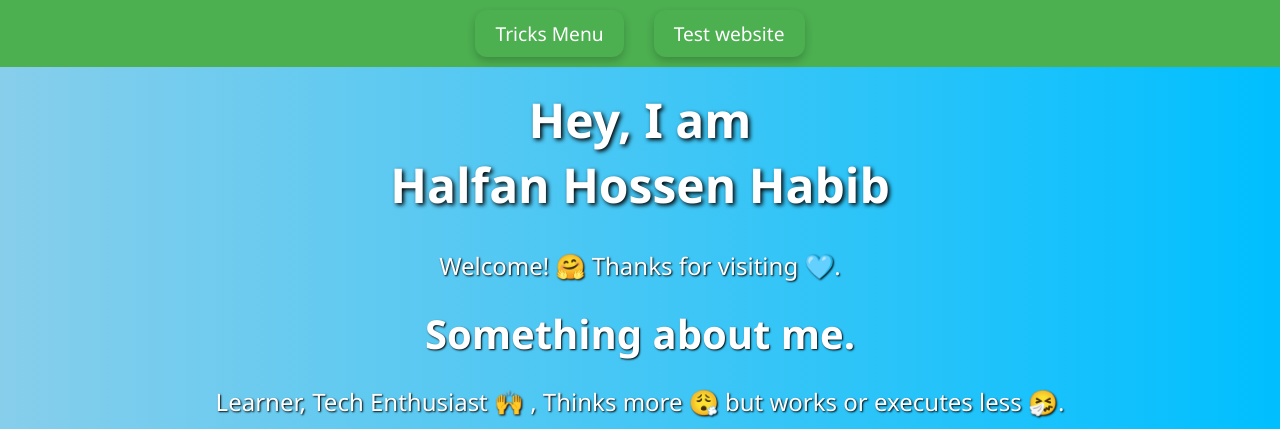
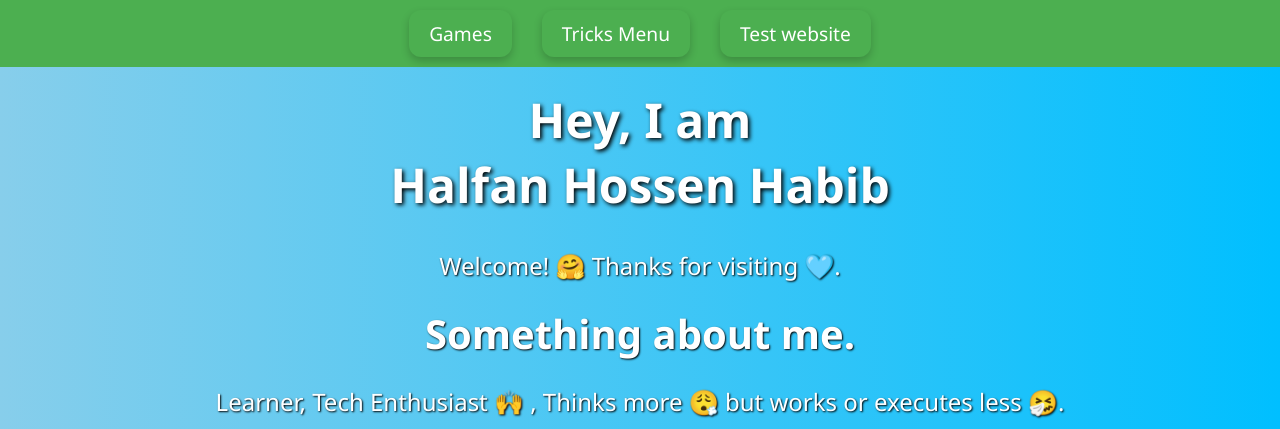
Before and after one commit to halfanhossenhabib/mysite, a plain HTML site: page index.html in a window 1280 px wide. Shown: the top 429 px of the page. Drawn offline with Linux system fonts and the light colour scheme.

Commit message:
index.html

```diff
--- a/index.html
+++ b/index.html
@@ -138,6 +138,7 @@
 </head>
 <body>
     <nav>
+        <a href="https://halfanhossenhabib.github.io/mysite-games">Games</a>
         <a href="https://halfanhossenhabib.github.io/mysite-tricks/">Tricks Menu</a>
         <a href="https://halfanhossenhabib.github.io/mysite-test">Test website</a>
     </nav>
```
